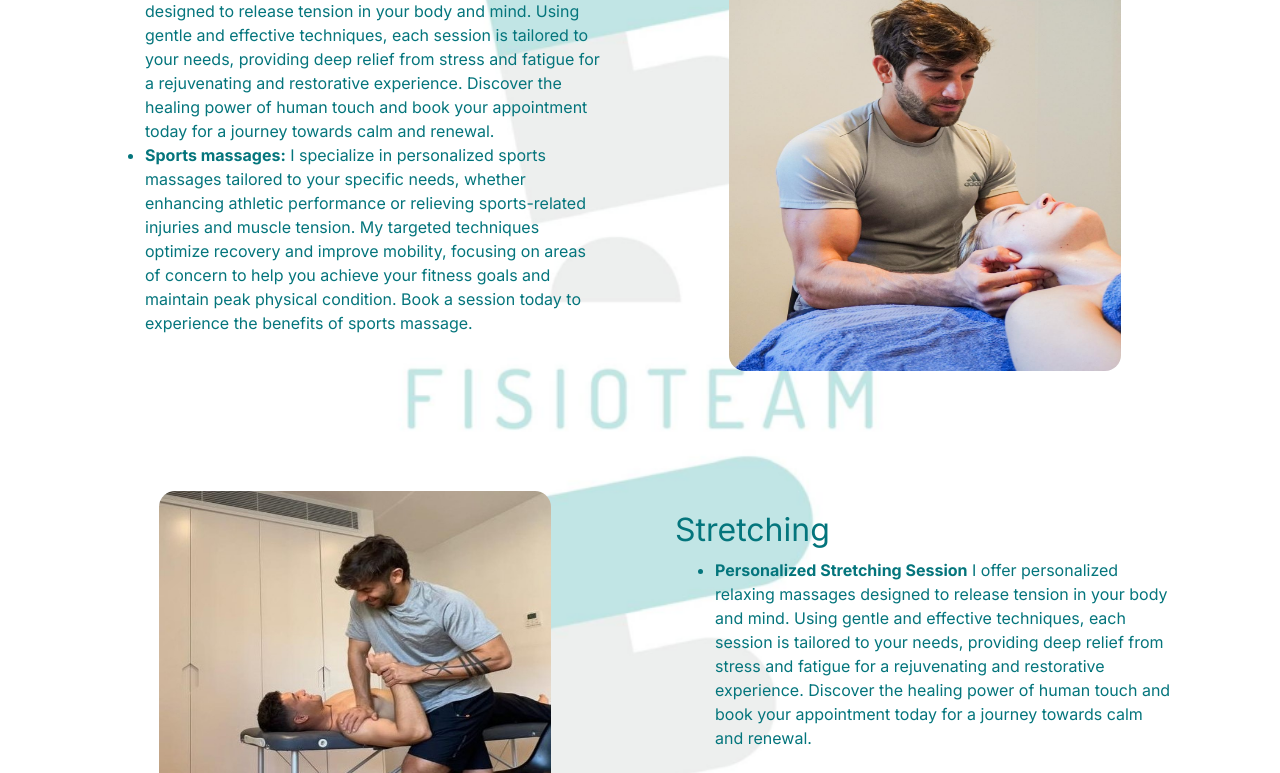
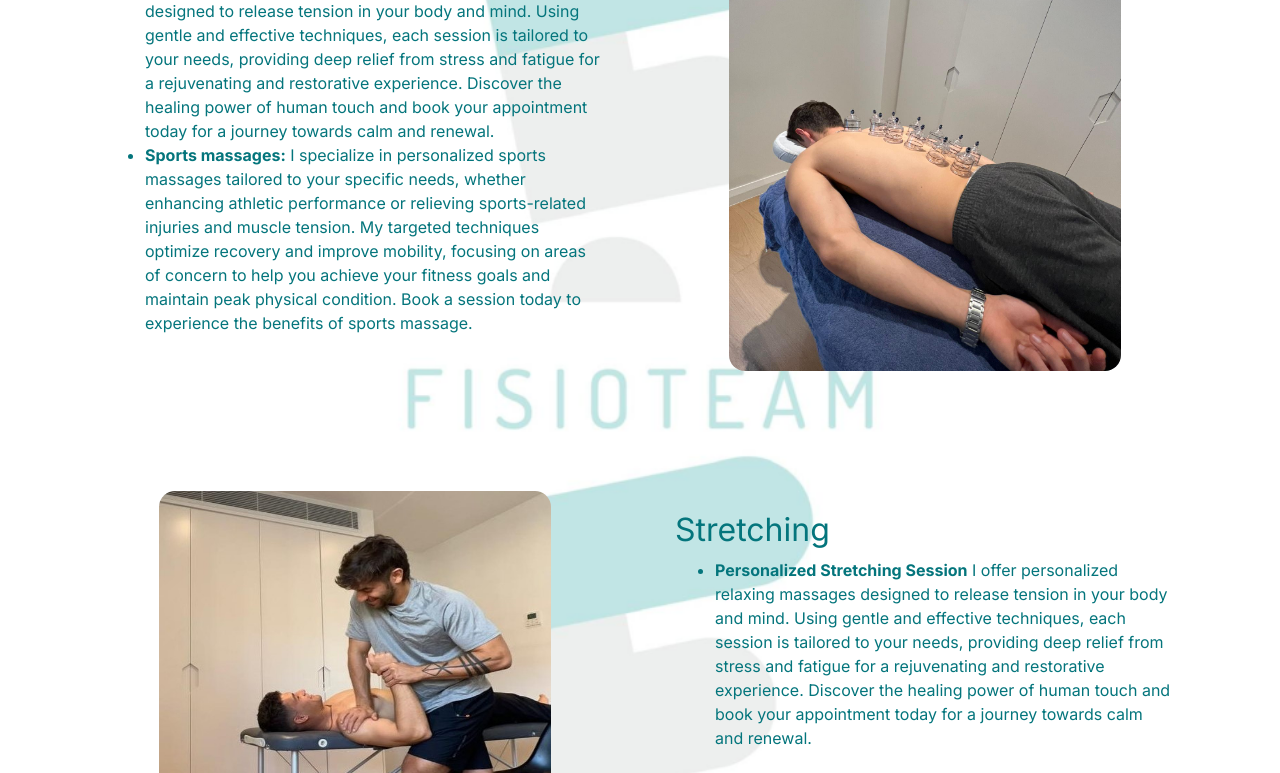
Before and after one commit to antonelladomenez/fisioteam-jc, a plain HTML site: page services.html in a window 1280 px wide. Shown: the part 269-1042 px from the top of the page. Drawn offline with nearby package versions, Linux system fonts and the light colour scheme.

Commit message:
cambiando imagen en services

```diff
--- a/services.html
+++ b/services.html
@@ -118,7 +118,7 @@
                   position: relative;
                   border-radius: 16px;
                 "
-                src="images/masajes 3.jpg"
+                src="images/ter 1.jpg"
               />
             </div>
           </div>
```
